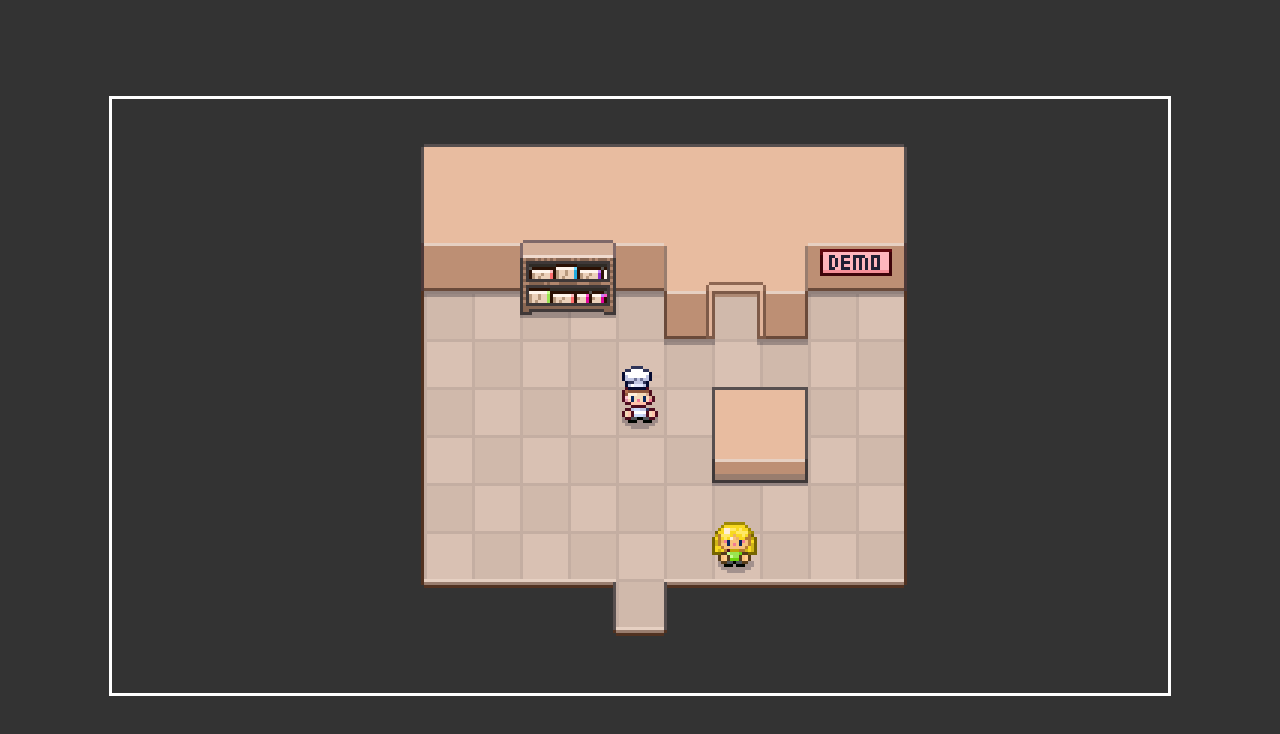
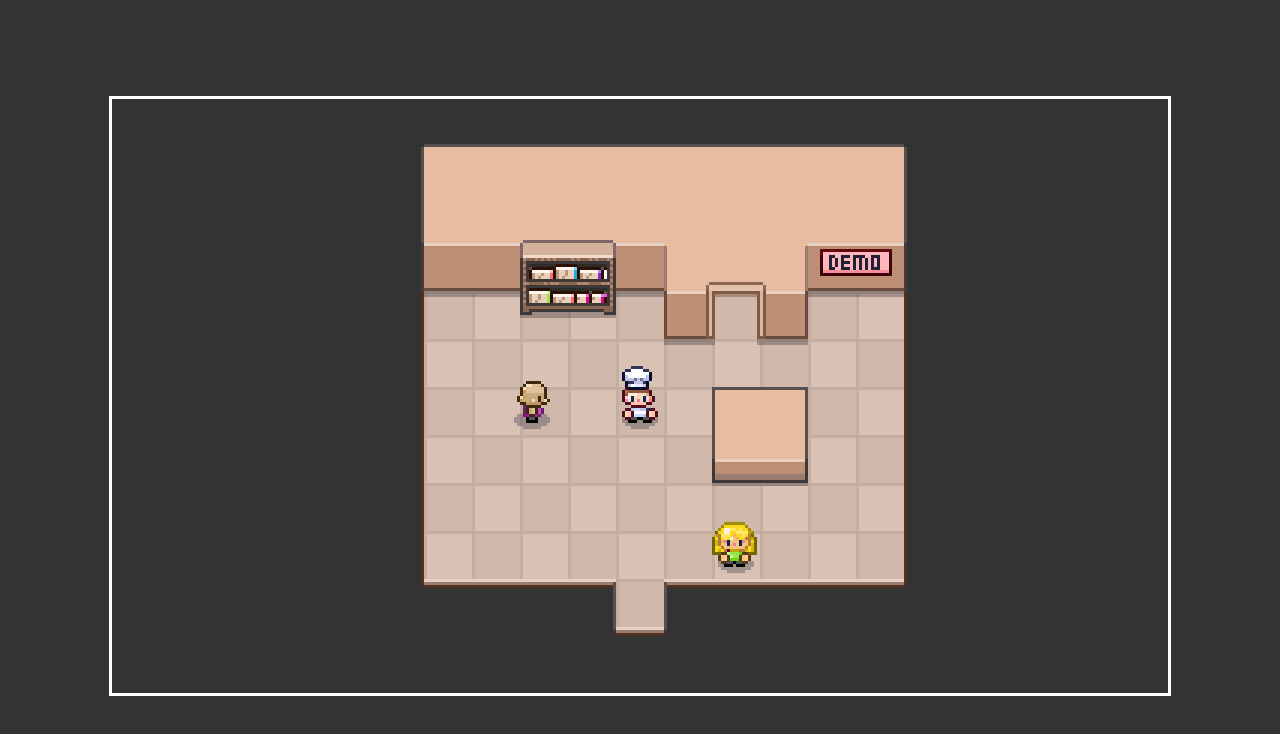
Before and after one commit to brian054/pokemonJS-edition, a website: page index.html in a window 1280 px wide. Drawn offline with Linux system fonts and the light colour scheme.

Commit message:
NPC basic movement

```diff
--- a/GameObject.js
+++ b/GameObject.js
@@ -1,5 +1,6 @@
 class GameObject {
     constructor (config) {
+        this.id = null; // currently gets set in OverworldMap.js
         this.isMounted = false;
         this.x = config.x || 0;
         this.y = config.y || 0;
@@ -8,15 +9,51 @@ class GameObject {
             gameObject: this,
             src: config.src || "/images/characters/people/hero.png",
         });
+
+        this.behaviorLoop = config.behaviorLoop || [];
+        this.behaviorLoopIndex = 0;
     }
 
     mount(map) {
         console.log("mounting...");
         this.isMounted = true;
         map.addWall(this.x, this.y);
+
+        // if we have a behavior, kick it off after a short delay
+        setTimeout(() => {
+            this.doBehaviorEvent(map);
+        }), 10;
     }
 
     update() {
 
     }
+
+    // await tells the code that init() will take a bit to resolve (asynchronous code),
+    // so nothing below the await will execute until init() finishes
+    async doBehaviorEvent(map) {
+        // Don't do anything if there is a more important cutscene
+        // or I don't have a behaviorLoop to do anything anyway
+        if (map.isCutscenePlaying || this.behaviorLoop.length === 0) {
+            return;
+        }
+
+        // Set event up with relevant info
+        let eventConfig = this.behaviorLoop[this.behaviorLoopIndex];
+        eventConfig.who = this.id;
+
+        // Create event instance out of our next event config
+        const eventHandler = new OverworldEvent({ map, event: eventConfig });
+        await eventHandler.init();
+
+        // Setting next event to fire
+        this.behaviorLoopIndex += 1;
+        if (this.behaviorLoopIndex === this.behaviorLoop.length) {
+            this.behaviorLoopIndex = 0;
+        }
+
+        // Do it again
+        this.doBehaviorEvent(map);
+
+    }
 }
--- /dev/null
+++ b/OverworldEvent.js
@@ -0,0 +1,41 @@
+class OverworldEvent {
+    constructor({map, event}) {
+        this.map = map;
+        this.event = event;
+    }
+
+    // stand(resolve), walk(resolve)
+    // resolve signifies when event is done (fufills promise in
+    // GameObject.doBehaviorEvent)
+
+    stand(resolve) {
+
+    }
+
+    walk(resolve) {
+        const who = this.map.gameObjects[ this.event.who ];
+        who.startBehavior({
+            map: this.map
+        }, {
+            type: "walk",
+            direction: this.event.direction,
+        })
+
+        // Set up a handler to complete when correct person is done walking,
+        // then resolve event.
+        const completeHandler = e => {
+            if (e.detail.whoId === this.event.who) {
+                document.removeEventListener("PersonWalkingComplete", completeHandler);
+                resolve();
+            }
+        }
+
+        document.addEventListener("PersonWalkingComplete", completeHandler)
+    }
+
+    init() {
+        return new Promise(resolve => {
+            this[this.event.type](resolve)
+        })
+    }
+}
--- a/OverworldMap.js
+++ b/OverworldMap.js
@@ -8,6 +8,8 @@ class OverworldMap {
 
         this.upperImage = new Image();
         this.upperImage.src = config.upperSrc; // above characters (ex. rooftops, treetops)
+
+        this.isCutscenePlaying = false;
     }
 
     drawLowerImage(ctx, cameraPerson) {
@@ -32,11 +34,13 @@ class OverworldMap {
     }
 
     mountObjects() {
-        Object.values(this.gameObjects).forEach(o => {
+        Object.keys(this.gameObjects).forEach(key => {
+
+            let object = this.gameObjects[key];
+            object.id = key;
 
             // ToDo: determine if object should actually mount
-
-            o.mount(this);
+            object.mount(this);
         })
     }
 
@@ -66,11 +70,29 @@ window.OverworldMaps = {
                 x: utils.withGrid(5),
                 y: utils.withGrid(6)
             }),
-            npc1: new Person({
+            npcA: new Person({
                 x: utils.withGrid(7),
                 y: utils.withGrid(9),
-                src: "/images/characters/people/npc1.png"
-            })
+                src: "/images/characters/people/npc1.png",
+                behaviorLoop: [
+                    { type: "stand", direction: "left", time: 800},
+                    { type: "stand", direction: "up", time: 800},
+                    { type: "stand", direction: "right", time: 1200},
+                    { type: "stand", direction: "up", time: 300},
+                ]
+            }),
+            npcB: new Person({
+                x: utils.withGrid(3),
+                y: utils.withGrid(7),
+                src: "/images/characters/people/npc2.png",
+                behaviorLoop: [
+                    { type: "walk", direction: "left"},
+                    //{ type: "stand", direction: "up", time: 800},
+                    { type: "walk", direction: "up"},
+                    { type: "walk", direction: "right"},
+                    { type: "walk", direction: "down"}
+                ]
+            }),
         },
         // Don't store the walls data in an array
         // This would iterate over every index of every wall, every frame.
--- a/Person.js
+++ b/Person.js
@@ -46,6 +46,7 @@ class Person extends GameObject {
             // Ready to walk
             state.map.moveWall(this.x, this.y, this.direction);
             this.movingProgressRemaining = 16;
+            this.updateSprite(state);
         }
     }
 
@@ -53,6 +54,13 @@ class Person extends GameObject {
         const [property, change] = this.directionUpdate[this.direction]
         this[property] += change;
         this.movingProgressRemaining -= 1;
+
+        if (this.movingProgressRemaining === 0) {
+            // Finished walk
+            utils.emitEvent("PersonWalkingComplete", {
+                whoId: this.id
+            })
+        }
     }
 
     updateSprite() {
--- a/index.html
+++ b/index.html
@@ -18,6 +18,7 @@
         <script src="/Person.js"></script>
         <script src="/Sprite.js"></script>
         <script src="/OverworldMap.js"></script>
+        <script src="/OverworldEvent.js"></script>
         <script src="/init.js"></script>
 
     </body>
--- a/utils.js
+++ b/utils.js
@@ -20,5 +20,11 @@ const utils = {
             y += size;
         }
         return {x, y};
-    }
+    },
+    emitEvent(name, detail) {
+        const event = new CustomEvent(name, {
+            detail
+        });
+        document.dispatchEvent(event);
+    },
 }
```
